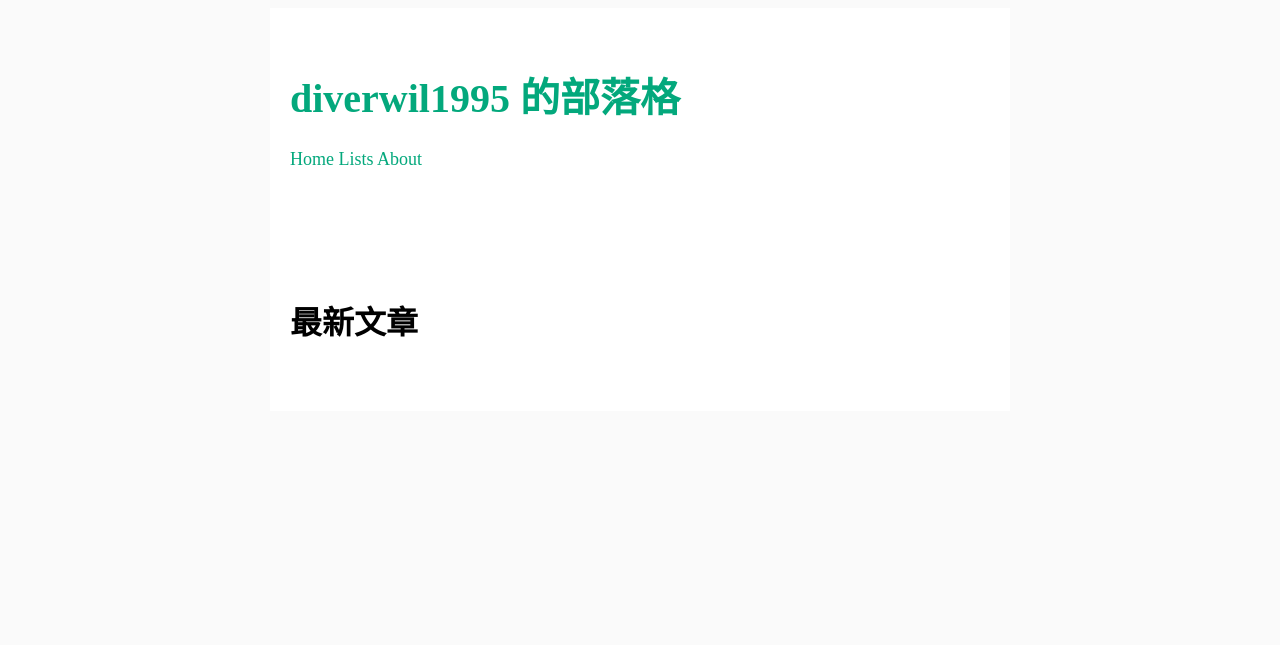
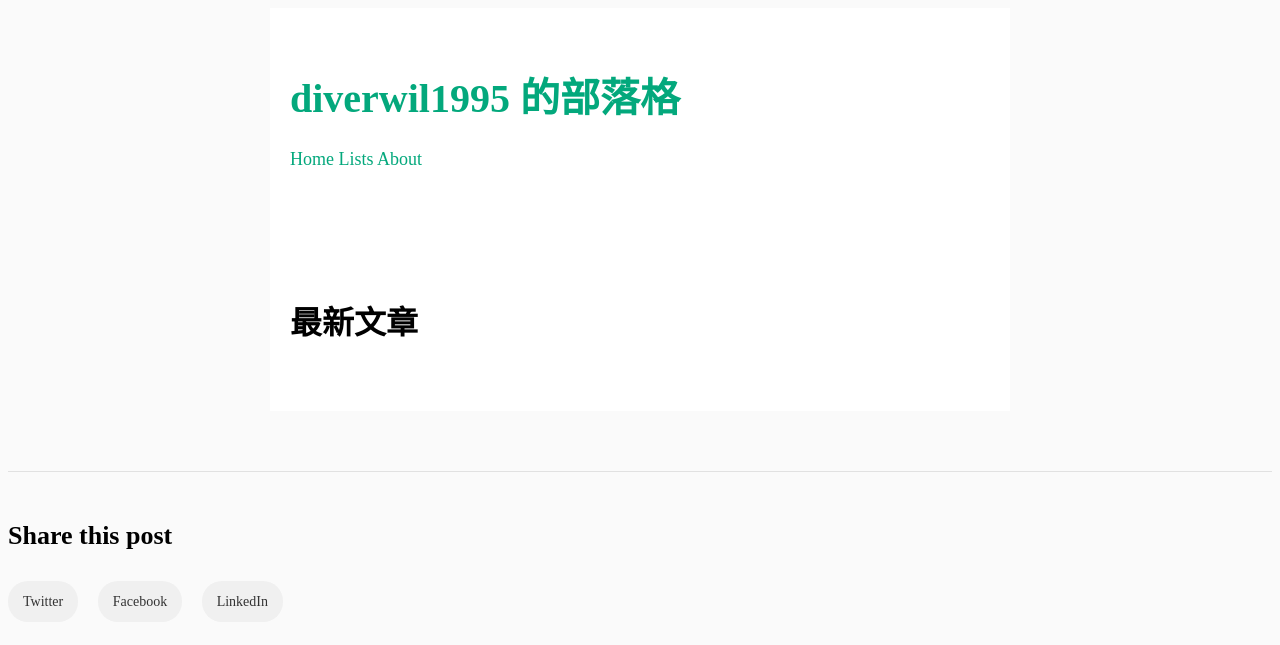
Before and after one commit to diverwil1995/blog, a Jekyll site: the page built from index.md, in a window 1280 px wide. Shown: the top 645 px of the page. Built offline with Jekyll 4.4.1, drawn with Linux system fonts in a browser that asks for light colours.

Commit message:
feat: add share buttons to website footer and remove from post layout
- Add share buttons to the footer of the website
- Remove share buttons from the post layout page

Signed-off-by: wilson <wilson@admindeMacBook-Air.local>

```diff
--- a/_includes/footer.html
+++ b/_includes/footer.html
@@ -0,0 +1,8 @@
+<footer class="post-footer">
+    <div class="share-buttons">
+      <h3>Share this post</h3>
+      <a href="https://twitter.com/intent/tweet?text={{ page.title }}&url={{ site.url }}{{ page.url }}" target="_blank" rel="noopener noreferrer">Twitter</a>
+      <a href="https://www.facebook.com/sharer/sharer.php?u={{ site.url }}{{ page.url }}" target="_blank" rel="noopener noreferrer">Facebook</a>
+      <a href="https://www.linkedin.com/shareArticle?mini=true&url={{ site.url }}{{ page.url }}&title={{ page.title }}" target="_blank" rel="noopener noreferrer">LinkedIn</a>
+    </div>
+</footer>
```
Also changed, not shown: _layouts/post.html (+0 -9 lines).
